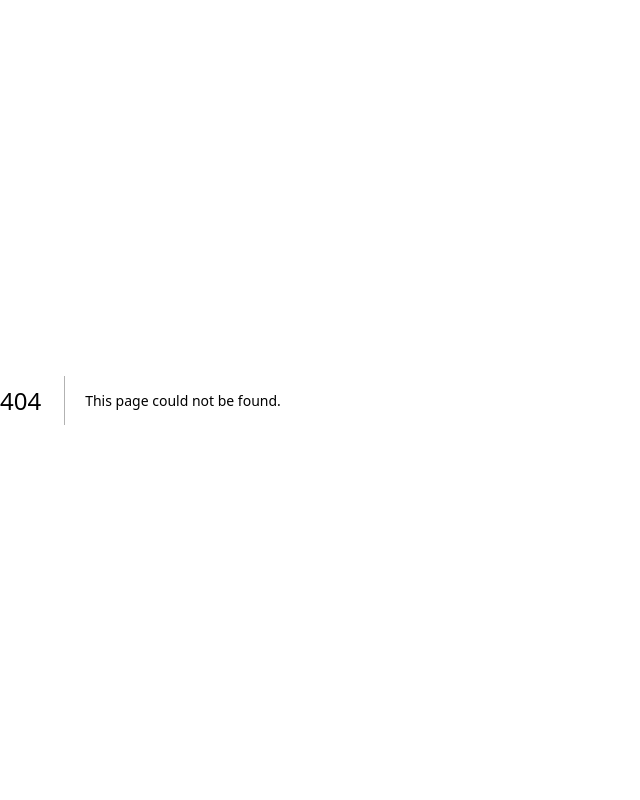
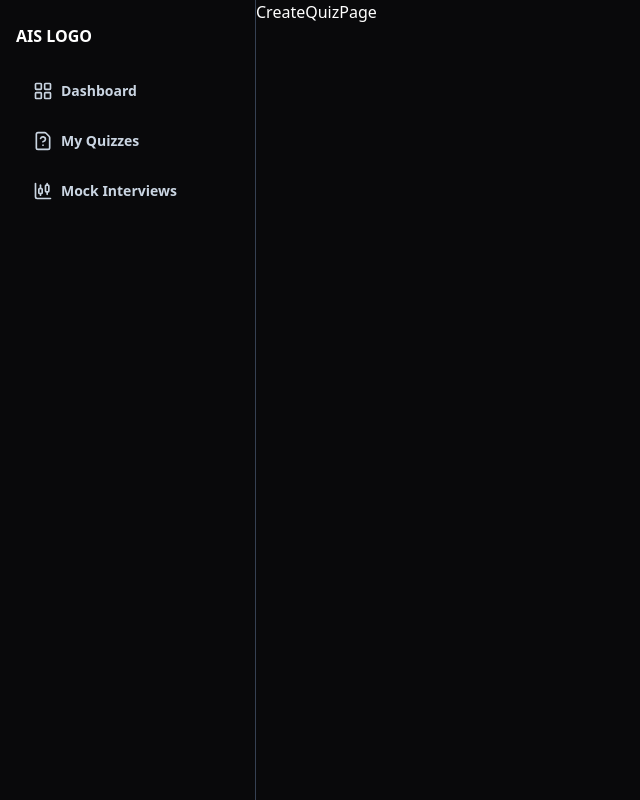
Before and after one commit to Arman6117/ais-quiz, a Next.js app: page /admin/my-quizzes/create in a window 1280 px wide. Before the commit this address had no page. Shown: the whole page, without its empty margins (0-640 px from the left). Built offline with nearby package versions, Linux system fonts and the light colour scheme.

Commit message:
feat: Update admin dashboard and My Quizzes page layout; add Create Quiz page

```diff
--- a/app/admin/dashboard/_components/admin-sidebar.tsx
+++ b/app/admin/dashboard/_components/admin-sidebar.tsx
@@ -35,7 +35,7 @@ export default function AdminSidebar() {
 
   return (
     <>
-      <div className="md:hidden w-full fixed flex items-center justify-between px-4 py-3 bg-[#0F0F1C] border-b border-[#1f1f2e]">
+      <div className="md:hidden w-full fixed flex items-center justify-between px-4 py-3 bg-deep-background border-b border-slate-400">
         <span className="text-white font-semibold">AIS LOGO</span>
         <button onClick={() => setOpen(true)}>
           <Menu className="text-white" />
@@ -44,7 +44,7 @@ export default function AdminSidebar() {
 
       {open && (
         <div
-          className="fixed inset-0 bg-black/60 z-40 md:hidden"
+          className="fixed inset-0 bg z-40 md:hidden"
           onClick={() => setOpen(false)}
         />
       )}
@@ -53,8 +53,8 @@ export default function AdminSidebar() {
         className={`
           fixed z-50 top-0 left-0
           h-screen w-64
-          bg-[#0F0F1C] text-slate-300 backdrop-blur-md
-          border-r border-[#29292D]
+           text-slate-300
+          border-r border-gray-700
           p-4 py-6
           transform transition-transform duration-300
           ${open ? "translate-x-0" : "-translate-x-full"}
--- a/app/admin/dashboard/page.tsx
+++ b/app/admin/dashboard/page.tsx
@@ -7,10 +7,11 @@ import AdminQuizCards from "./_components/admin-quiz-cards";
 const AdminDashboardPage = () => {
   return (
     <main className=" py-5 w-screen overflow-y-auto h-screen">
-      <header>
+
+      <header  className="fixed top-0 flex flex-col gap-6 z-10  w-full bg-dark-background justify-between">
         <span>Search and other</span>
+      <Separator className="bg-gray-800" />
       </header>
-      <Separator className="bg-[#1f1f2e]" />
       <section className="px-9 py-3 mt-3">
         <h1 className="text-3xl font-bold">Admin Dashboard Overview</h1>
       </section>
--- /dev/null
+++ b/app/admin/my-quizzes/create/page.tsx
@@ -0,0 +1,9 @@
+import React from 'react'
+
+const CreateQuizPage = () => {
+  return (
+    <div>CreateQuizPage</div>
+  )
+}
+
+export default CreateQuizPage
--- a/app/admin/my-quizzes/page.tsx
+++ b/app/admin/my-quizzes/page.tsx
@@ -5,16 +5,19 @@ import { Button } from "@/components/ui/button";
 
 const MyQuizzesPage = () => {
   return (
-    <main className="py-5 w-screen overflow-y-auto h-screen">
-      <header className="flex px-5 pb-3 justify-between">
+    <main className="py-5  w-screen overflow-y-auto h-screen">
+      <header className="fixed top-0 flex flex-col gap-6 z-10  w-full bg-dark-background justify-between">
+        <div className="flex w justify-between">
           <span>Search and other</span>
+
           <Link href={"/admin/my-quizzes/create"}>
             <Button className="bg-primary-accent cursor-pointer hover:bg-primary-accent/60 text-white h-9 px-4 text-sm">
               Create Quiz
             </Button>
           </Link>
+        </div>
+        <Separator className="bg-[#1f1f2e] w-full" />
       </header>
-      <Separator className="bg-[#1f1f2e] w-full" />
       <section className="px-9  mt-3">
         <MyQuizzes />
       </section>
```
Lines whose indentation alone changed are shown as unchanged.
